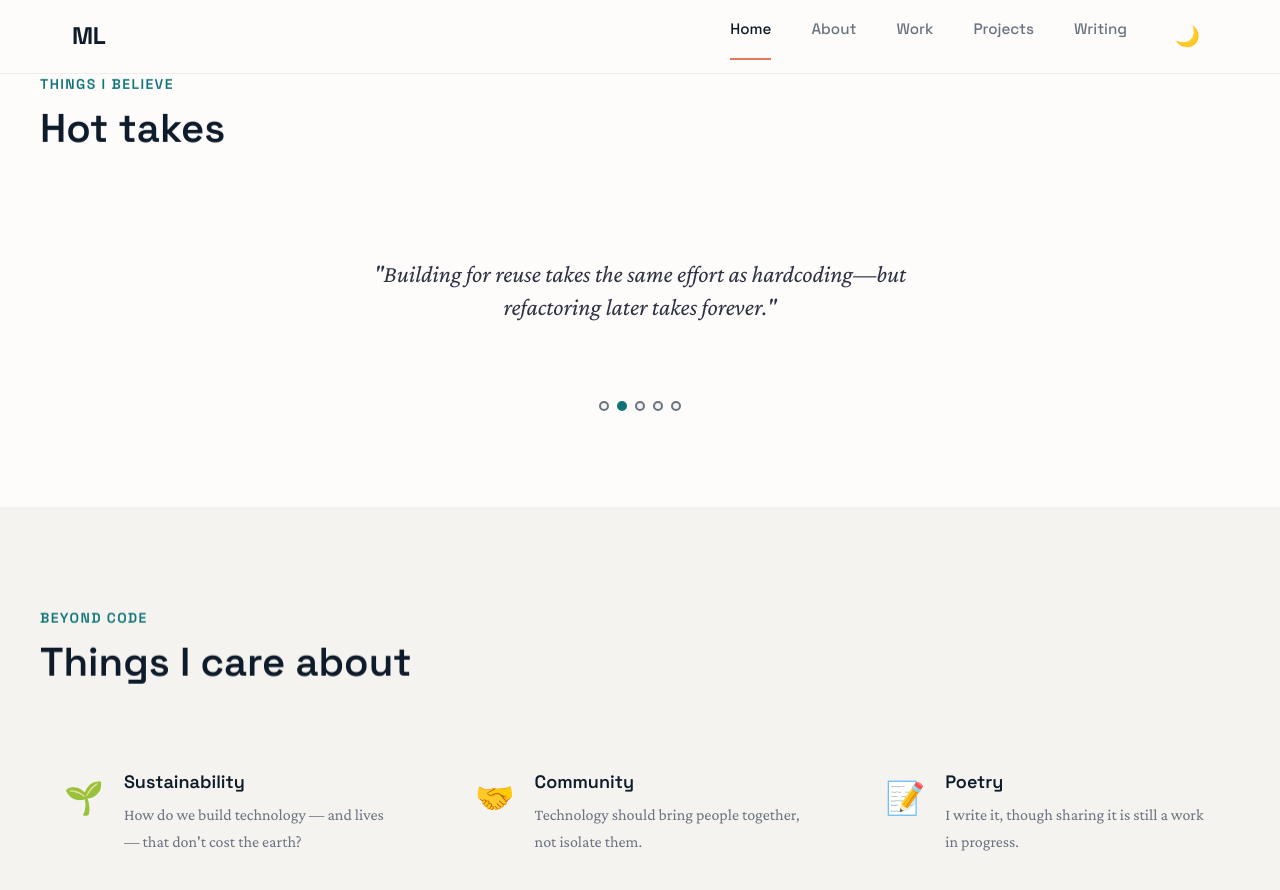
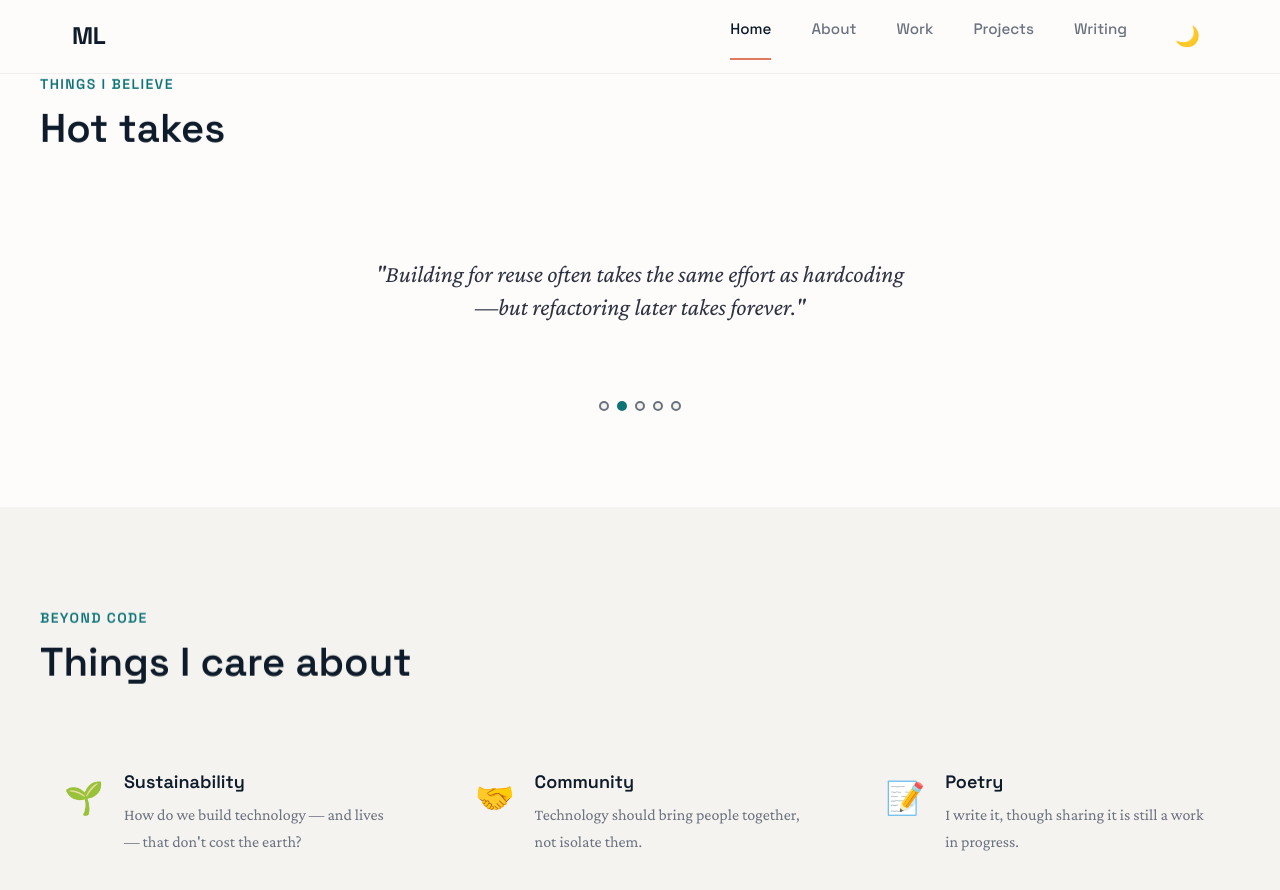
Before and after one commit to Masha-L/masha-l.github.io, a Jekyll site: the page built from index.html, in a window 1280 px wide and 900 px high, scrolled down 2843 px. Shown: the top 890 px of the window. Built offline with Jekyll 4.4.1, drawn with Linux system fonts in a browser that asks for light colours.

Commit message:
Tweak #2 (often) and #5 (some, not most)

```diff
--- a/index.html
+++ b/index.html
@@ -130,7 +130,7 @@ title: Home
         <p class="quote-text">"There's no layer where abstraction 'doesn't apply.' There's only being intentional about when you do and don't."</p>
       </div>
       <div class="quote-item">
-        <p class="quote-text">"Building for reuse takes the same effort as hardcoding—but refactoring later takes forever."</p>
+        <p class="quote-text">"Building for reuse often takes the same effort as hardcoding—but refactoring later takes forever."</p>
       </div>
       <div class="quote-item">
         <p class="quote-text">"The fastest teams are the ones that trust each other enough to be wrong."</p>
@@ -139,7 +139,7 @@ title: Home
         <p class="quote-text">"Doing just what's assigned to you is always a fail. Do what it takes."</p>
       </div>
       <div class="quote-item">
-        <p class="quote-text">"Some decisions need to be right. Most don't. I don't have enough ego to fight for the ones that don't matter."</p>
+        <p class="quote-text">"Some decisions need to be right. Some don't. I don't have enough ego to fight for the ones that don't matter."</p>
       </div>
     </div>
     <div class="quote-dots" id="quote-dots"></div>
```
